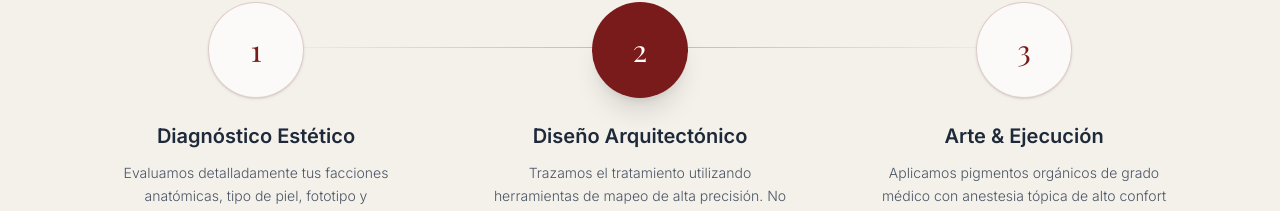
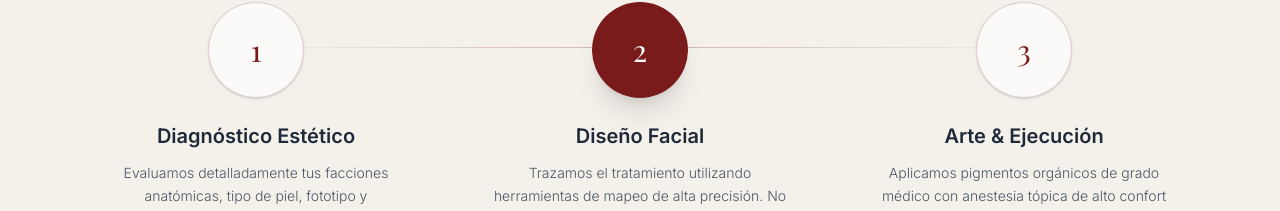
Before and after one commit to Resu1611/Web-Marina, a React (Vite) app: page / in a window 1280 px wide. Shown: the part 1473-1684 px from the top of the page. Built offline with nearby package versions, Linux system fonts and the light colour scheme; a web font is replaced by a local one.

Commit message:
Fix: Corrección de renderizado de gradiente transparente en iOS/móviles

```diff
--- a/src/App.tsx
+++ b/src/App.tsx
@@ -119,8 +119,7 @@ const Hero = ({ onReserveClick }: { onReserveClick: (e: React.MouseEvent<HTMLAnc
       className="bg-[80%_top] md:bg-right bg-cover bg-no-repeat relative min-h-screen flex flex-col justify-end md:justify-center overflow-hidden"
       style={{ backgroundImage: "url('/images/hero-marina.webp')" }}
     >
-      {/* GRADIENTE DE PROTECCIÓN */}
-      <div className="absolute inset-0 z-0 bg-gradient-to-t from-[#111111] via-[#111111]/90 to-transparent md:bg-gradient-to-r md:from-[#111111] md:via-[#111111]/80 md:to-transparent pointer-events-none"></div>
+      <div className="absolute inset-0 z-0 bg-gradient-to-t from-[#111111] via-[#111111]/90 to-[#111111]/0 md:bg-gradient-to-r md:from-[#111111] md:via-[#111111]/80 md:to-[#111111]/0 pointer-events-none"></div>
 
       {/* CAPA 3: Contenido Persuasivo */}
       <div className="relative z-10 w-full max-w-7xl mx-auto pb-12 md:pb-0 px-6 md:px-16 lg:px-20">
@@ -305,7 +304,7 @@ export default function App() {
           <FadeInUp delay={200} className="relative z-10">
             <div className="flex flex-col items-center text-center group cursor-default">
               <div className="w-20 h-20 md:w-24 md:h-24 rounded-full bg-[#7A1B1B] shadow-xl flex items-center justify-center mb-6 text-white text-2xl md:text-3xl font-serif transition-transform duration-500 group-hover:scale-110">2</div>
-              <h3 className="text-lg md:text-xl font-semibold mb-3">Diseño Arquitectónico</h3>
+              <h3 className="text-lg md:text-xl font-semibold mb-3">Diseño Facial</h3>
               <p className="text-gray-600 font-light text-sm leading-relaxed px-4">
                 Trazamos el tratamiento utilizando herramientas de mapeo de alta precisión. No avanzamos un milímetro sin que tú hayas aprobado el diseño previo frente al espejo.
               </p>
```
